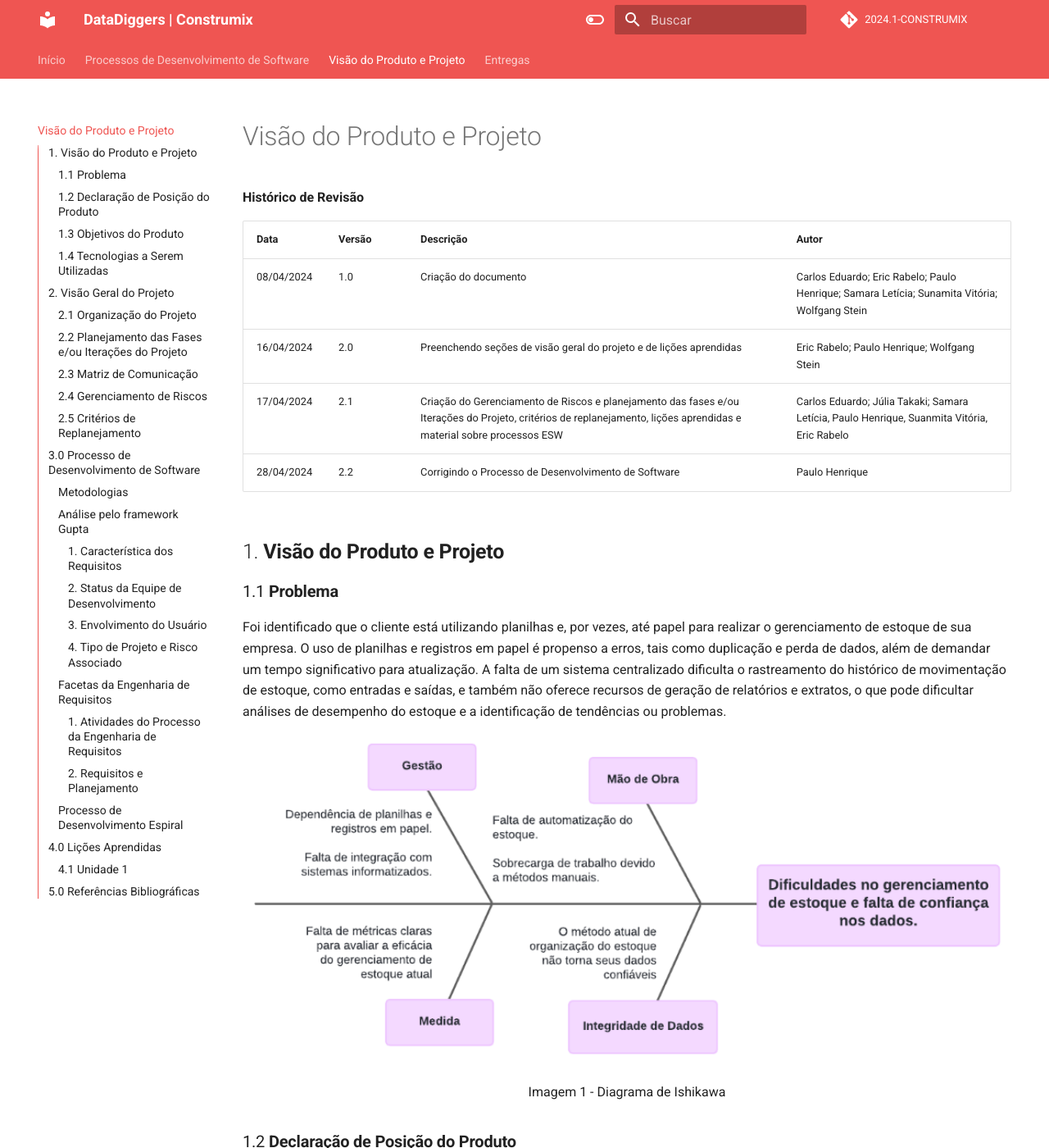
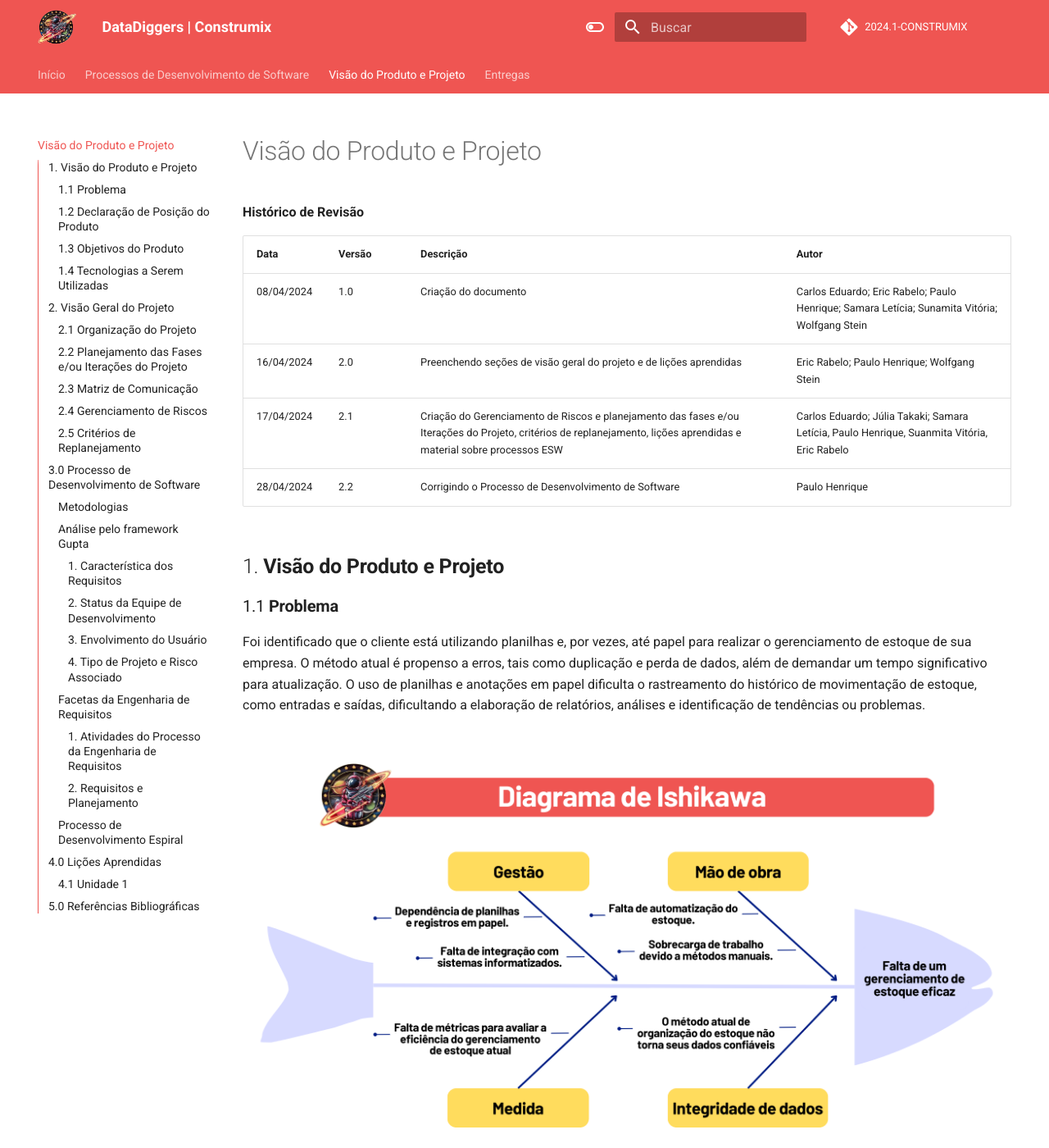
Before and after one commit to mdsreq-fga-unb/2024.1-CONSTRUMIX, an MkDocs documentation site: the page built from docs/documentoVisao.md, in a window 1280 px wide and 1400 px high. Shown: the whole window at 82% size. Built offline with MkDocs 1.6.1 and Material for MkDocs 9.7.7, drawn with Linux system fonts in a browser that asks for light colours; some web fonts are replaced; comment, search, counter and statistics services are not loaded.

Commit message:
[docs] Correções no tópico 1.1 da visão do produto e projeto

```diff
--- a/docs/css/style.css
+++ b/docs/css/style.css
@@ -32,3 +32,7 @@
         width: 50%!important;
     }
 }
+
+.md-logo img{
+    height: 42px!important;
+}
--- a/docs/documentoVisao.md
+++ b/docs/documentoVisao.md
@@ -11,7 +11,7 @@
 
 ### 1.1 **Problema**
 
-Foi identificado que o cliente está utilizando planilhas e, por vezes, até papel para realizar o gerenciamento de estoque de sua empresa. O uso de planilhas e registros em papel é propenso a erros, tais como duplicação e perda de dados, além de demandar um tempo significativo para atualização. A falta de um sistema centralizado dificulta o rastreamento do histórico de movimentação de estoque, como entradas e saídas, e também não oferece recursos de geração de relatórios e extratos, o que pode dificultar análises de desempenho do estoque e a identificação de tendências ou problemas.
+Foi identificado que o cliente está utilizando planilhas e, por vezes, até papel para realizar o gerenciamento de estoque de sua empresa. O método atual é propenso a erros, tais como duplicação e perda de dados, além de demandar um tempo significativo para atualização. O uso de planilhas e anotações em papel dificulta o rastreamento do histórico de movimentação de estoque, como entradas e saídas, dificultando a elaboração de relatórios, análises e identificação de tendências ou problemas.
 
 
 ![diagrama de ishikawa](images/diagramaIshikawa.png){width=1000}
--- a/mkdocs.yml
+++ b/mkdocs.yml
@@ -35,8 +35,11 @@ theme:
         icon: material/toggle-switch
       primary: red
 
+  logo: images/brasao.png
+  favicon: images/brasao.png
+
 extra_css:
-  - stylesheets/extra.css
+  - css/style.css
 
 nav:
   - Início: index.md
```
Also changed, not shown: docs/images/brasao.png, docs/images/diagramaIshikawa.png.
